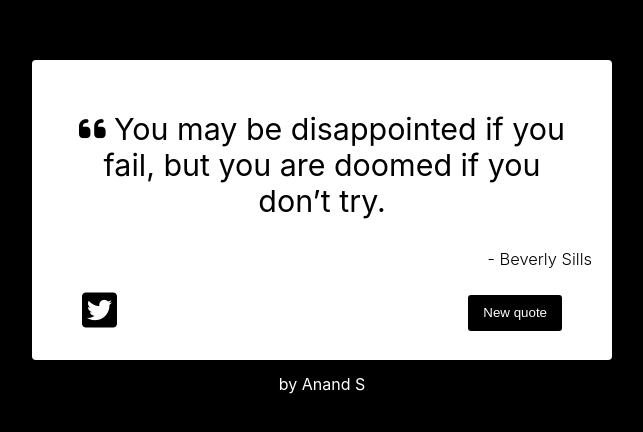
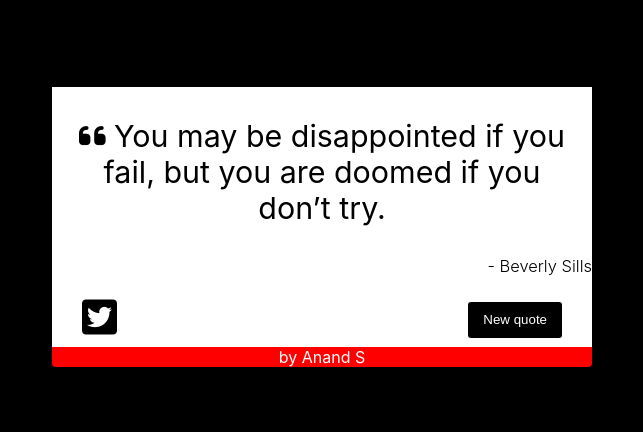
Before and after one commit to anandxs/random-quote-machine, a React (Create React App) app: page / in a window 1280 px wide. Shown: the part 174-606 px from the top of the page, without its empty margins (318-961 px from the left). Built offline with nearby package versions, Linux system fonts and the light colour scheme.

Commit message:
shifted contact div to wrapper div

```diff
--- a/src/App.css
+++ b/src/App.css
@@ -28,10 +28,16 @@
  }
 
 #wrapper {
-  background-color: #fff;
+  background-color: red;
   width: 540px;
-  padding: 20px;
+  display: flex;
+  flex-direction: column;
+  align-items: center;
   border-radius: 4px;
+}
+
+#quote-box {
+  background-color: white;
 }
 
 #text {
--- a/src/App.js
+++ b/src/App.js
@@ -3,12 +3,7 @@ import './App.css';
 
 function App() {
   return (
-    <div id='main'>
-      <QuoteMachine />
-      <div id='contact-section'>
-        by <a id='contact' href='https://github.com/anandxs' target='_blank'>Anand S</a>
-      </div>
-    </div>
+    <QuoteMachine />
   );
 }
 
@@ -162,6 +157,9 @@ class QuoteMachine extends React.Component {
             <button id="new-quote" onClick={this.newQuote}>New quote</button>
           </div>
         </div>
+        <div id='contact-section'>
+          by <a id='contact' href='https://github.com/anandxs' target='_blank'>Anand S</a>
+        </div>
       </div>
     );
   }
```
